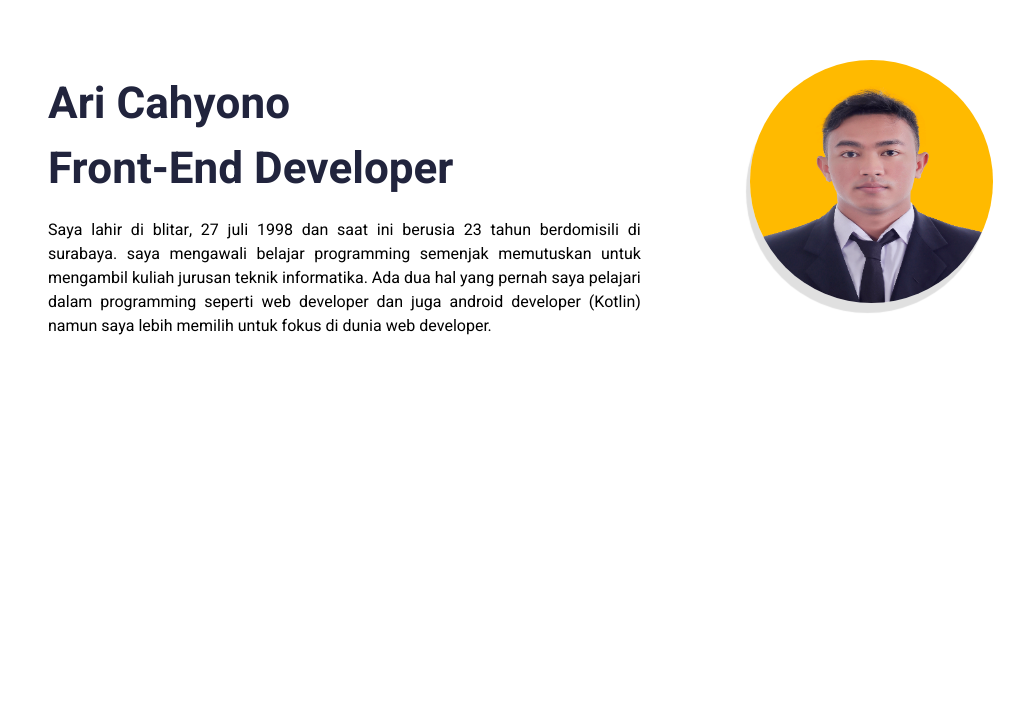
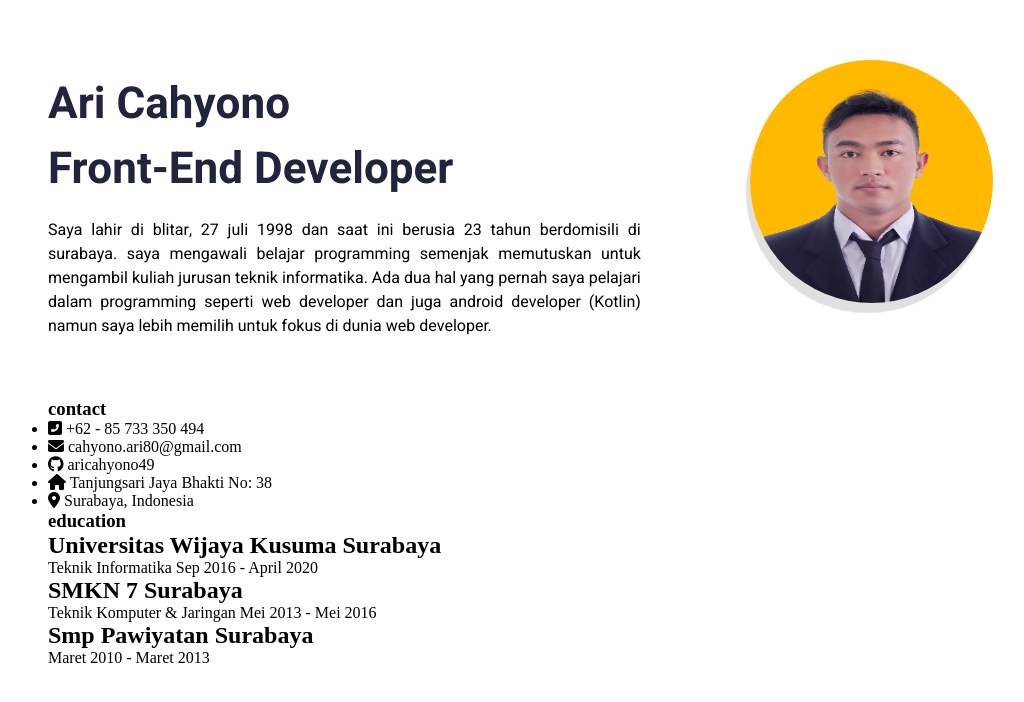
Before and after one commit to aricahyono49/DTS-homework2-CV, a plain HTML site: page index.html in a window 1280 px wide. Shown: the part 148-850 px from the top of the page, without its empty margins (98-1122 px from the left). Before the commit the page ends 800 px from the top, so only its background shows below. Drawn offline with Linux system fonts and the light colour scheme.

Commit message:
feat : add html section personal information

```diff
--- a/index.html
+++ b/index.html
@@ -24,6 +24,62 @@
                 </div>
             </article>
         </section>
+
+        <section>
+            <article class="personal-information">
+                <div class="contact">
+                    <h1>contact</h1>
+                    <ul>
+                        <li>
+                            <p>
+                            <i class="fas fa-phone-square-alt"></i>
+                                +62 - 85 733 350 494
+                            </p>
+                        </li>
+                        <li>
+                            <p>
+                            <i class="fas fa-envelope"></i>
+                                cahyono.ari80@gmail.com
+                            </p>
+                        </li>
+                        <li>
+                            <p>
+                            <i class="fab fa-github"></i>
+                                aricahyono49
+                            </p>
+                        </li>
+                        <li>
+                            <p>
+                            <i class="fas fa-home"></i>
+                                Tanjungsari Jaya Bhakti No: 38
+                            </p>
+                        </li>
+                        <li>
+                            <p>
+                            <i class="fas fa-map-marker-alt"></i>
+                                Surabaya, Indonesia
+                            </p>
+                        </li>
+                    </ul>
+                </div>
+
+                <div class="education">
+                    <h1>education</h1>
+                    <div class="university">
+                        <h2>Universitas Wijaya Kusuma Surabaya</h2>
+                        <p>Teknik Informatika Sep 2016 - April 2020</p>
+                    </div>
+                    <div class="senior_high_school">
+                        <h2>SMKN 7 Surabaya</h2>
+                        <p>Teknik Komputer & Jaringan Mei 2013 - Mei 2016</p>
+                    </div>
+                    <div class="junior_high_school">
+                        <h2>Smp Pawiyatan Surabaya</h2>
+                        <p>Maret 2010 - Maret 2013</p>
+                    </div>
+                </div>
+            </article>
+        </section>
     </main>
 </body>
 </html>
```
